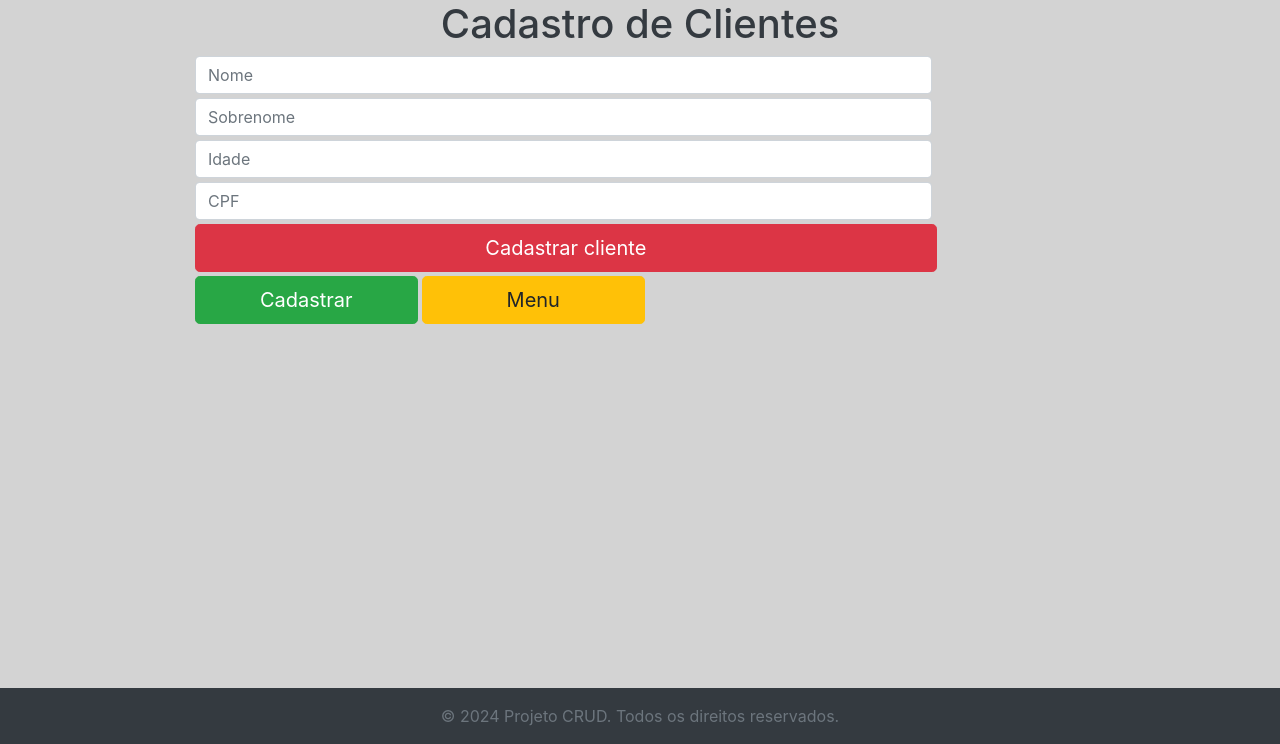
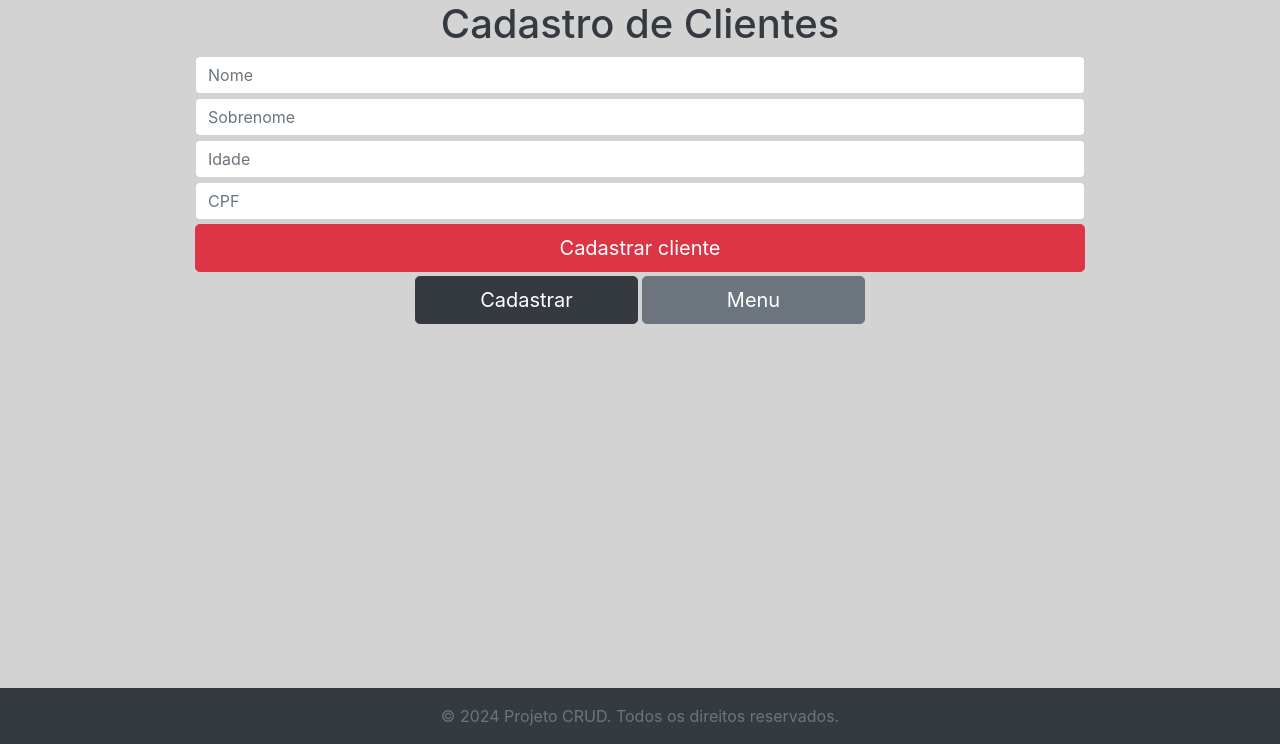
Before and after one commit to matheusilveiraw/projetocrud, a PHP site: page /cadastro_cliente.php in a window 1280 px wide. Shown: the part 56-800 px from the top of the page. Run offline with PHP 8.4, Linux system fonts and the light colour scheme; some libraries are stand-ins or nearby versions.

Commit message:
alterações no layout e bugs

```diff
--- a/banco_de_dados/create_cliente.php
+++ b/banco_de_dados/create_cliente.php
@@ -24,8 +24,8 @@
 
 
         } else {
-            echo "Formato do CPF inválido!";
-            // header('Location: ../clientes.php?erro');
+            $_SESSION['mensagem'] = "Formato do CPF inválido!";
+            header('Location: ../clientes.php?erro');
         }
 
 
--- a/cadastro_cliente.php
+++ b/cadastro_cliente.php
@@ -3,40 +3,32 @@ include_once 'includes/header.php';
 include_once 'banco_de_dados/conexao_banco.php'
 ?>
 
-<div class="container text-center flex-grow-1">
-    <div class="row">
-        <div class="col"> </div>
+<div class="container flex-grow-1">
+    <div class="row justify-content-center">
         <div class="col-10">
-            <h1>Cadastro de Clientes</h1>
-
-            <form class="form-horizontal" action="banco_de_dados/create_cliente.php" method="POST">
-                <div class="col-sm-10 mt-1">
+            <h1 class="text-center">Cadastro de Clientes</h1>
+            <form class="form-horizontal col-12" action="banco_de_dados/create_cliente.php" method="POST">
+                <div class="mt-1"> <!-- Removido col-12 -->
                     <input type="text" name="nome" class="form-control" id="nome" placeholder="Nome">
                 </div>
-                <div class="col-sm-10 mt-1">
+                <div class="mt-1"> <!-- Removido col-12 -->
                     <input type="text" name="sobrenome" class="form-control" id="sobrenome" placeholder="Sobrenome">
                 </div>
-
-                <div class="col-sm-10 mt-1">
+                <div class="mt-1"> <!-- Removido col-12 -->
                     <input type="text" name="idade" class="form-control" id="Idade" placeholder="Idade">
                 </div>
-
-                <div class="col-sm-10 mt-1">
+                <div class="mt-1"> <!-- Removido col-12 -->
                     <input type="text" name="cpf" class="form-control" id="cpf" placeholder="CPF">
                 </div>
-
-                <div class="container text-left mt-1">
-                <button type="text" class="btn btn-danger btn-lg col-10" name="btn-cadastrar-cliente">Cadastrar cliente</button>
-            </div>
+                <div class="text-center mt-1">
+                    <button type="text" class="btn btn-danger btn-lg col-12" name="btn-cadastrar-cliente">Cadastrar cliente</button>
+                </div>
             </form>
-
-            <div class="container text-left mt-1">
-                <a class="btn btn-success btn-lg col-sm-3" href="cadastro_cliente.php" role="button">Cadastrar</a>
-
-                <a class="btn btn-warning btn-lg col-sm-3" href="index.php" role="button"">Menu</a>
+            <div class="container text-center mt-1">
+                <a class="btn btn-dark btn-lg col-sm-3 me-2" href="cadastro_cliente.php" role="button">Cadastrar</a>
+                <a class="btn btn-secondary btn-lg col-sm-3" href="index.php" role="button">Menu</a>
             </div>
         </div>
-        <div class="col"> </div>
     </div>
 </div>
 
--- a/cadastro_produto.php
+++ b/cadastro_produto.php
@@ -14,7 +14,7 @@ include_once 'banco_de_dados/conexao_banco.php'
                     <input type="text" name="nome" class="form-control" id="nome" placeholder="Nome">
                 </div>
                 <div class="col-sm-10 mt-1">
-                    <input type="text" name="tipo" class="form-control" id="tipo" placeholder="tipo">
+                    <input type="text" name="tipo" class="form-control" id="tipo" placeholder="Tipo">
                 </div>
 
                 <div class="container text-left mt-1">
```
